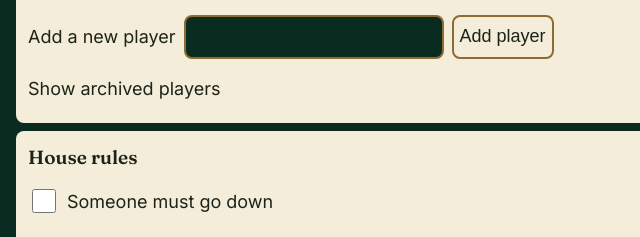
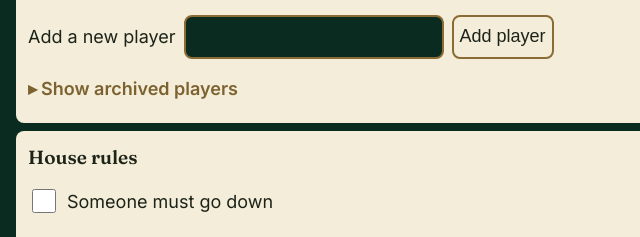
Before and after one commit to RobertBeverton/ContractWhist, a website built with Vite: page index.html in a window 1280 px wide. Shown: the part 234-471 px from the top of the page, 0-640 px from the left. Built offline with nearby package versions, Linux system fonts and the light colour scheme.

Commit message:
style: give the archived-players disclosure a visible interactive affordance
Fixes M2 from the UX review: the <details>/<summary> for archived
players had correct semantics but no visual cue that it was
interactive. Now renders in the accent color with a rotating chevron
marker (replacing the inconsistent native triangle), respecting
prefers-reduced-motion. CSS-only; markup/JS unchanged.

Co-Authored-By: Claude Sonnet 5 <noreply@anthropic.com>

```diff
--- a/src/styles/setup.css
+++ b/src/styles/setup.css
@@ -120,8 +120,34 @@
   min-height: var(--target-min);
   display: flex;
   align-items: center;
+  gap: calc(var(--space) / 2);
   font-size: var(--font-base);
-  color: var(--text);
+  color: var(--accent);
+  font-weight: 600;
+}
+
+/* The default triangle marker is browser-styled and inconsistent across
+   engines; replace it with an explicit chevron that rotates on open, so
+   the control's state (collapsed/expanded) is visible at a glance. */
+.setup__archived summary::marker,
+.setup__archived summary::-webkit-details-marker {
+  display: none;
+}
+
+.setup__archived summary::before {
+  content: '▸';
+  display: inline-block;
+  transition: transform 0.15s ease;
+}
+
+.setup__archived[open] summary::before {
+  transform: rotate(90deg);
+}
+
+@media (prefers-reduced-motion: reduce) {
+  .setup__archived summary::before {
+    transition: none;
+  }
 }
 
 .setup__archived .setup__player {
```
